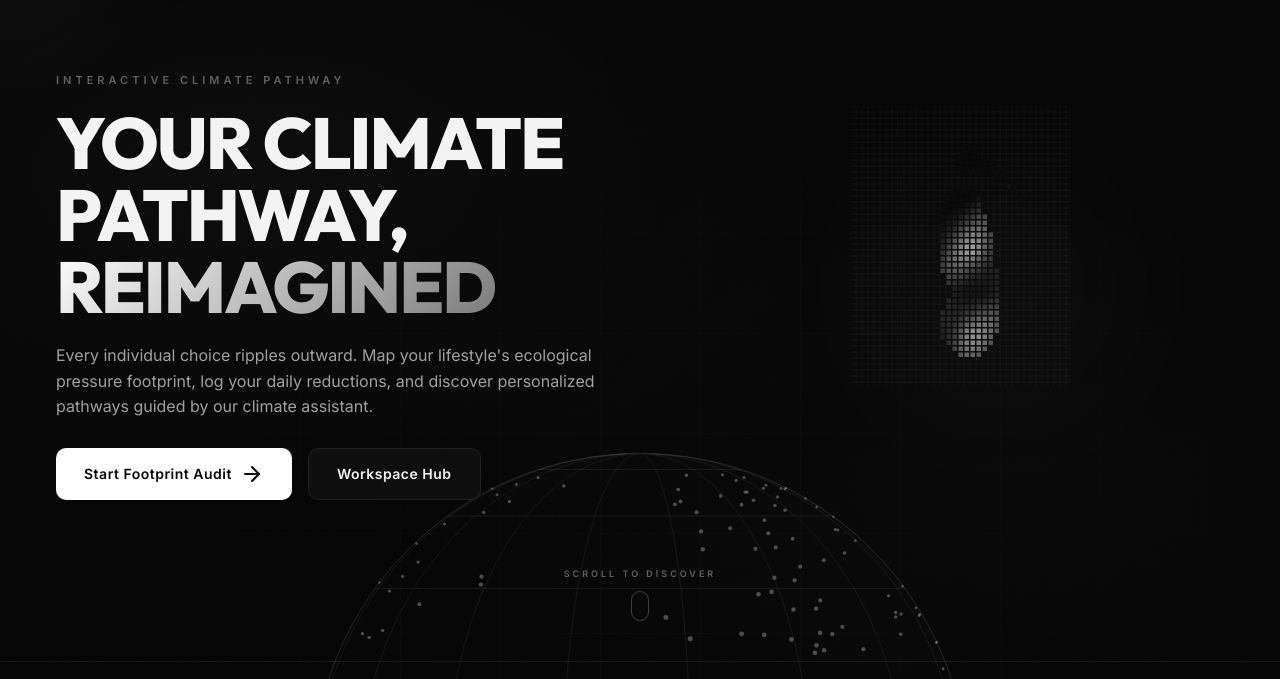
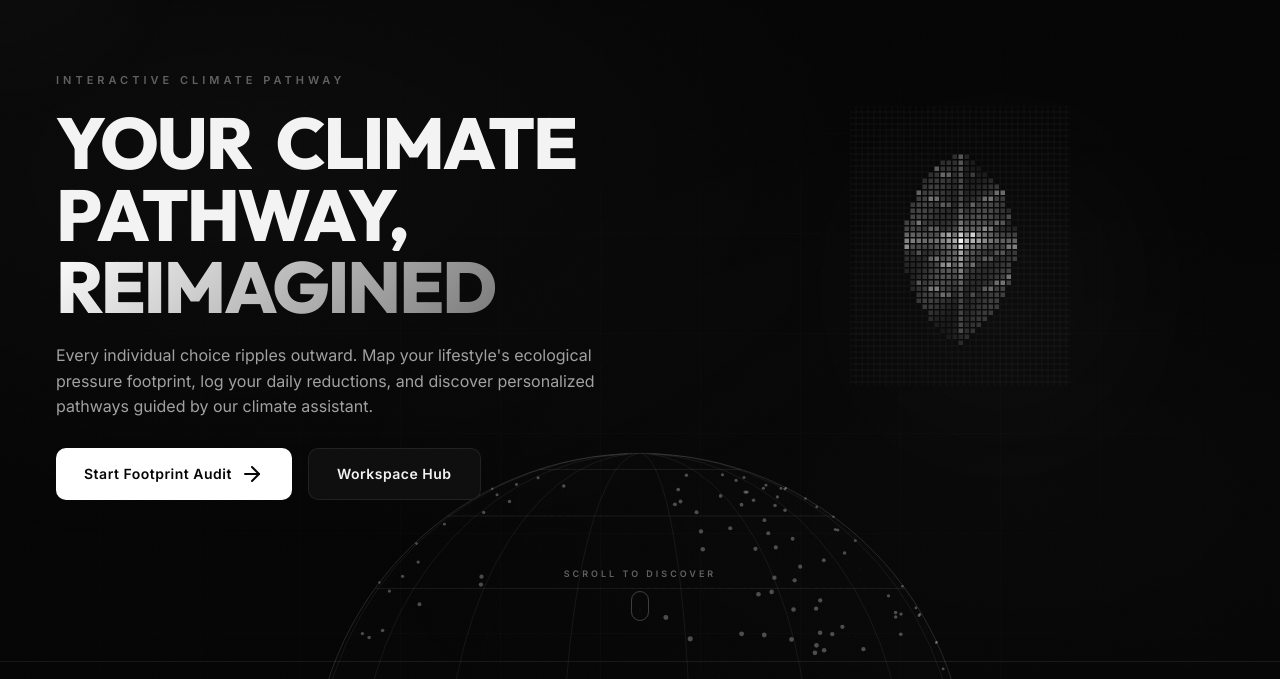
Before and after one commit to M0izz/Carbon-footprint-Tracker, a plain HTML site: page index.html in a window 1280 px wide. Shown: the part 67-746 px from the top of the page. Drawn offline with nearby package versions, Linux system fonts and the light colour scheme; animation ran at ten frames a second.

Commit message:
Replace robotic scrambler with staggered word reveals and implement mathematical Eco-Leaf grid scanner

```diff
--- a/app.js
+++ b/app.js
@@ -1233,74 +1233,12 @@ document.addEventListener('DOMContentLoaded', () => {
   init3DEarth();
   initScrollFrequencyWave();
   initCyberLoader();
-  initGlitchTextScrambler();
+  initPremiumTitleAnimations();
 });
 
 // ======================================================================
-// CYBER REDESIGN: 3D EARTH, FREQUENCY WAVE, SCRAMBLER & LOADER ENGINE
+// CYBER REDESIGN: 3D EARTH, FREQUENCY WAVE, REVEAL ANIMATIONS & FOOTPRINT
 // ======================================================================
-
-function scrambleText(element, finalHtml, duration = 1200) {
-  const chars = '0123456789%&#$@+*=[{}]><!?^';
-
-  // Create a plain text map to measure decoding lengths
-  const tempDiv = document.createElement('div');
-  tempDiv.innerHTML = finalHtml;
-  const plainText = tempDiv.innerText;
-
-  const startTime = performance.now();
-
-  function update(time) {
-    const elapsed = time - startTime;
-    const progress = Math.min(elapsed / duration, 1);
-
-    let htmlOutput = '';
-    let inTag = false;
-    let textCharCount = 0;
-
-    const correctCharsCount = Math.floor(plainText.length * progress);
-
-    for (let i = 0; i < finalHtml.length; i++) {
-      const char = finalHtml[i];
-      if (char === '<') {
-        inTag = true;
-        htmlOutput += char;
-        continue;
-      }
-      if (char === '>') {
-        inTag = false;
-        htmlOutput += char;
-        continue;
-      }
-      if (inTag) {
-        htmlOutput += char;
-        continue;
-      }
-
-      if (char === ' ' || char === '\n' || char === '\t') {
-        htmlOutput += char;
-        continue;
-      }
-
-      textCharCount++;
-      if (textCharCount <= correctCharsCount) {
-        htmlOutput += char;
-      } else {
-        htmlOutput += chars[Math.floor(Math.random() * chars.length)];
-      }
-    }
-
-    element.innerHTML = htmlOutput;
-
-    if (progress < 1) {
-      requestAnimationFrame(update);
-    } else {
-      element.innerHTML = finalHtml;
-    }
-  }
-
-  requestAnimationFrame(update);
-}
 
 function init3DEarth() {
   const canvas = document.getElementById('canvas-earth-3d');
@@ -1605,116 +1543,148 @@ function initCyberLoader() {
       clearInterval(footprintInterval);
       loader.classList.add('fade-out');
 
-      // Decode title once loading finishes
+      // Reveal title with a smooth CSS transition
       setTimeout(() => {
         const heroTitle = document.getElementById('scramble-hero-title');
         if (heroTitle) {
-          scrambleText(heroTitle, `YOUR CLIMATE PATHWAY, <span class="text-gradient">REIMAGINED</span>`, 1400);
-        }
-      }, 150);
+          heroTitle.classList.add('reveal-active');
+        }
+      }, 100);
     }
   }
 
   requestAnimationFrame(update);
 }
 
-function initGlitchTextScrambler() {
-  const title = document.getElementById('scramble-showcase-title');
-  if (!title) return;
+function initPremiumTitleAnimations() {
+  // 1. Hero Title - Split words with wrapping
+  const heroTitle = document.getElementById('scramble-hero-title');
+  if (heroTitle) {
+    const words = ["YOUR", "CLIMATE", "PATHWAY,", "REIMAGINED"];
+    heroTitle.innerHTML = words.map((word, idx) => {
+      let content = word;
+      if (word === "REIMAGINED") {
+        content = `<span class="text-gradient">REIMAGINED</span>`;
+      }
+      return `<span class="word-wrapper"><span class="word-inner" style="animation-delay: ${idx * 0.12}s">${content}</span></span>`;
+    }).join(' ');
+  }
+
+  // 2. Showcase Title - Split words with wrapping
+  const showcaseTitle = document.getElementById('scramble-showcase-title');
+  if (showcaseTitle) {
+    const words = ["THREE", "PILLARS", "OF", "ACTION"];
+    showcaseTitle.innerHTML = words.map((word, idx) => {
+      return `<span class="word-wrapper"><span class="word-inner" style="animation-delay: ${idx * 0.12}s">${word}</span></span>`;
+    }).join(' ');
 
     if ('IntersectionObserver' in window) {
       const observer = new IntersectionObserver((entries) => {
         entries.forEach(entry => {
           if (entry.isIntersecting) {
-          scrambleText(title, 'THREE PILLARS OF ACTION', 1200);
+            showcaseTitle.classList.add('reveal-active');
             observer.unobserve(entry.target);
           }
         });
       }, { threshold: 0.15 });
-    observer.observe(title);
+      observer.observe(showcaseTitle);
+    } else {
+      showcaseTitle.classList.add('reveal-active');
+    }
   }
 }
 
 // ======================================================================
-// INTERACTIVE GRID PRESSURE FOOTPRINT REDESIGN (PINTEREST INSPIRATION)
+// INTERACTIVE MATHEMATICAL ECO-LEAF GRID SCANNER (REDESIGNED VECTORS)
 // ======================================================================
 
 let gridFootprintOffset = 0;
 let gridFootprintPressureMultiplier = 1.0;
+let gridScanlineY = 40;
 
 function initGridFootprint() {
   const canvas = document.getElementById('canvas-grid-footprint');
   if (!canvas) return;
   const ctx = canvas.getContext('2d');
-
   const width = canvas.width;
   const height = canvas.height;
 
-  // Path coordinates representing the human footprint shape
-  const path = new Path2D();
-
-  // Center and scale zentangle coordinates:
-  // Original width ~54 (x: 68 to 122), height ~147 (y: 45 to 192)
-  // Scale and translate to fit nicely in 220x280 canvas space
-  const soleScale = 1.15;
-  const xTranslate = 10;
-  const yTranslate = 30;
-
-  function tx(x) { return x * soleScale + xTranslate; }
-  function ty(y) { return y * soleScale + yTranslate; }
-
-  // Draw Sole path outline
-  path.moveTo(tx(95), ty(45));
-  path.bezierCurveTo(tx(80), ty(45), tx(68), ty(60), tx(68), ty(95));
-  path.bezierCurveTo(tx(68), ty(115), tx(76), ty(125), tx(78), ty(135));
-  path.bezierCurveTo(tx(80), ty(140), tx(73), ty(148), tx(70), ty(158));
-  path.bezierCurveTo(tx(66), ty(175), tx(78), ty(192), tx(95), ty(192));
-  path.bezierCurveTo(tx(112), ty(192), tx(122), ty(178), tx(122), ty(150));
-  path.bezierCurveTo(tx(122), ty(120), tx(110), ty(45), tx(95), ty(45));
-  path.closePath();
-
-  // Draw Toes
-  const toes = [
-    { cx: 95, cy: 23, r: 11 },   // Big toe
-    { cx: 111, cy: 26, r: 6.5 }, // Toe 2
-    { cx: 123, cy: 33, r: 5.5 }, // Toe 3
-    { cx: 132, cy: 44, r: 4.5 }, // Toe 4
-    { cx: 138, cy: 57, r: 3.5 }  // Toe 5
-  ];
-
-  toes.forEach(toe => {
-    path.moveTo(tx(toe.cx) + toe.r * soleScale, ty(toe.cy));
-    path.arc(tx(toe.cx), ty(toe.cy), toe.r * soleScale, 0, Math.PI * 2);
-  });
-
-  // Render loop
+  // Define symmetrical eco-leaf outline path
+  const leafPath = new Path2D();
+  const cx = width / 2;    // 110
+  const cy = height / 2;   // 140
+
+  // Stem base at (110, 240)
+  // Leaf tip at (110, 45)
+  leafPath.moveTo(cx, 240);
+  // Left curve
+  leafPath.bezierCurveTo(cx - 75, 190, cx - 75, 85, cx, 45);
+  // Right curve
+  leafPath.bezierCurveTo(cx + 75, 85, cx + 75, 190, cx, 240);
+  leafPath.closePath();
+
   function renderGrid() {
     ctx.clearRect(0, 0, width, height);
 
     const isDark = document.documentElement.getAttribute('data-theme') !== 'light';
     const gridLineColor = isDark ? 'rgba(255, 255, 255, 0.05)' : 'rgba(0, 0, 0, 0.04)';
     const cellSize = 6;
+
+    // Update scanline position
+    gridScanlineY += 1.5;
+    if (gridScanlineY > 250) {
+      gridScanlineY = 35;
+    }
 
     for (let x = 0; x < width; x += cellSize) {
       for (let y = 0; y < height; y += cellSize) {
         const centerX = x + cellSize / 2;
         const centerY = y + cellSize / 2;
 
-        // If coordinate point is inside the foot boundaries
-        if (ctx.isPointInPath(path, centerX, centerY)) {
-          // Calculate distance to sole nodes (heel/ball) to simulate pressure mapping
-          const distBall = Math.hypot(centerX - tx(100), centerY - ty(100));
-          const distHeel = Math.hypot(centerX - tx(95), centerY - ty(170));
-          const minDist = Math.min(distBall, distHeel);
-
-          // Compute cell alpha based on pressure and timeline noise
-          const noise = Math.sin(centerX * 0.08 + centerY * 0.055 + gridFootprintOffset) * 0.14;
-          const pressure = Math.max(0.12, Math.min(0.95, (1.0 - minDist / 75) * gridFootprintPressureMultiplier + noise));
-
-          // Generate cell shade matching the pressure
+        const isLeaf = ctx.isPointInPath(leafPath, centerX, centerY);
+
+        if (isLeaf) {
+          // Check if this cell is on a vein
+          let isVein = false;
+          if (Math.abs(centerX - cx) < 2.5 && centerY >= 45 && centerY <= 230) {
+            isVein = true;
+          } else {
+            const sideVeins = [75, 105, 135, 165, 195];
+            for (let vy of sideVeins) {
+              const expectedY = vy - 0.45 * Math.abs(centerX - cx);
+              if (Math.abs(centerY - expectedY) < 2.2 && centerY < vy) {
+                isVein = true;
+                break;
+              }
+            }
+          }
+
+          // Calculate distance factors
+          const distToCenter = Math.hypot(centerX - cx, centerY - cy);
+          const distanceFactor = 1.0 - Math.min(1, distToCenter / 120);
+
+          // Noise factor
+          const noise = Math.sin(centerX * 0.09 + centerY * 0.06 + gridFootprintOffset) * 0.12;
+
+          // Base pressure calculation
+          let rawPressure = 0.35 + distanceFactor * 0.45 + noise;
+          if (isVein) {
+            rawPressure += 0.25; // Veins glow brighter
+          }
+
+          // Add scanline glowing effect
+          const distToScanline = Math.abs(centerY - gridScanlineY);
+          if (distToScanline < 12) {
+            rawPressure += (1.0 - distToScanline / 12) * 0.35;
+          }
+
+          // Bound pressure
+          const pressure = Math.max(0.12, Math.min(0.98, rawPressure * gridFootprintPressureMultiplier));
+
+          // Compute color
           const shade = isDark
             ? Math.round(255 * pressure)
-            : Math.round(200 * (1 - pressure));
+            : Math.round(180 * (1 - pressure));
 
           ctx.fillStyle = isDark
             ? `rgba(${shade}, ${shade}, ${shade}, ${pressure})`
@@ -1722,7 +1692,7 @@ function initGridFootprint() {
 
           ctx.fillRect(x + 0.5, y + 0.5, cellSize - 1.5, cellSize - 1.5);
         } else {
-          // Draw plain wireframe mesh cell
+          // Draw standard wireframe background mesh cell
           ctx.strokeStyle = gridLineColor;
           ctx.lineWidth = 0.5;
           ctx.strokeRect(x, y, cellSize, cellSize);
@@ -1730,7 +1700,8 @@ function initGridFootprint() {
       }
     }
 
-    gridFootprintOffset += 0.055;
+    // Pulse animation offset
+    gridFootprintOffset += 0.04 * gridFootprintPressureMultiplier;
     requestAnimationFrame(renderGrid);
   }
 
--- a/index.html
+++ b/index.html
@@ -98,7 +98,7 @@
     <div class="hero-container" id="hero-section">
       <div class="hero-text-block">
         <span class="hero-pretitle">Interactive Climate Pathway</span>
-        <h1 class="hero-title glitch-title" id="scramble-hero-title">YOUR CLIMATE PATHWAY, <span class="text-gradient">REIMAGINED</span></h1>
+        <h1 class="hero-title smooth-reveal" id="scramble-hero-title">YOUR CLIMATE PATHWAY, <span class="text-gradient">REIMAGINED</span></h1>
         <p class="hero-desc">Every individual choice ripples outward. Map your lifestyle's ecological pressure footprint, log your daily reductions, and discover personalized pathways guided by our climate assistant.</p>
         <div class="hero-actions-row">
           <button class="btn btn-emerald btn-large" id="btn-hero-calc">
@@ -110,8 +110,8 @@
         </div>
       </div>
 
-      <!-- Grid Footprint Visualizer (Pinterest Inspiration) -->
-      <div class="hero-graphic-block" aria-label="Grid Pressure Footprint Visualization">
+      <!-- Grid Eco-Leaf Visualizer (Redesigned Eco-Symbol) -->
+      <div class="hero-graphic-block" aria-label="Grid Eco-Leaf Pressure Visualization">
         <div class="footprint-glow-container">
           <canvas id="canvas-grid-footprint" width="220" height="280"></canvas>
         </div>
@@ -149,7 +149,7 @@
     <!-- SECTION 2: INTERACTIVE SCROLL SHOWCASE -->
     <div class="scroll-showcase" id="features-scroll-section">
       <span class="showcase-pretitle">The EcoSphere Engine</span>
-      <h2 class="showcase-title glitch-title" id="scramble-showcase-title">THREE PILLARS OF ACTION</h2>
+      <h2 class="showcase-title smooth-reveal" id="scramble-showcase-title">THREE PILLARS OF ACTION</h2>
 
       <!-- Scrolling frequency wave overlay -->
       <div class="scroll-frequency-container">
--- a/styles.css
+++ b/styles.css
@@ -192,6 +192,7 @@ h1, h2, h3, h4, h5 {
 .text-gradient {
   background: var(--accent-gradient);
   -webkit-background-clip: text;
+  background-clip: text;
   -webkit-text-fill-color: transparent;
 }
 .text-emerald { color: var(--accent) !important; }
@@ -2052,16 +2053,15 @@ label {
   opacity: 0.7;
 }
 
-/* Glitch Heading Scrambler */
-.glitch-title {
-  position: relative;
-  transition: opacity 0.3s ease;
-}
-.glitch-title.scrambled {
-  font-family: monospace;
-  letter-spacing: -1px;
-  color: var(--accent);
-  opacity: 0.9;
+/* Smooth Title Reveal Animation */
+.smooth-reveal {
+  opacity: 0;
+  transform: translateY(20px);
+  transition: opacity 1.4s cubic-bezier(0.16, 1, 0.3, 1), transform 1.4s cubic-bezier(0.16, 1, 0.3, 1);
+}
+.smooth-reveal.reveal-active {
+  opacity: 1;
+  transform: translateY(0);
 }
 
 /* Grid overlay hover highlights for Cards */
@@ -2097,3 +2097,26 @@ label {
 .card:hover::before, .showcase-card:hover::before {
   opacity: 1;
 }
+
+/* Premium Word Split-Reveal Animation */
+.word-wrapper {
+  display: inline-block;
+  overflow: hidden;
+  vertical-align: bottom;
+  margin-right: 0.18em;
+  white-space: nowrap;
+}
+.word-inner {
+  display: inline-block;
+  transform: translateY(100%);
+  opacity: 0;
+}
+.reveal-active .word-inner {
+  animation: revealWord 1.3s cubic-bezier(0.16, 1, 0.3, 1) forwards;
+}
+@keyframes revealWord {
+  to {
+    transform: translateY(0);
+    opacity: 1;
+  }
+}
```
Lines whose indentation alone changed are shown as unchanged.
